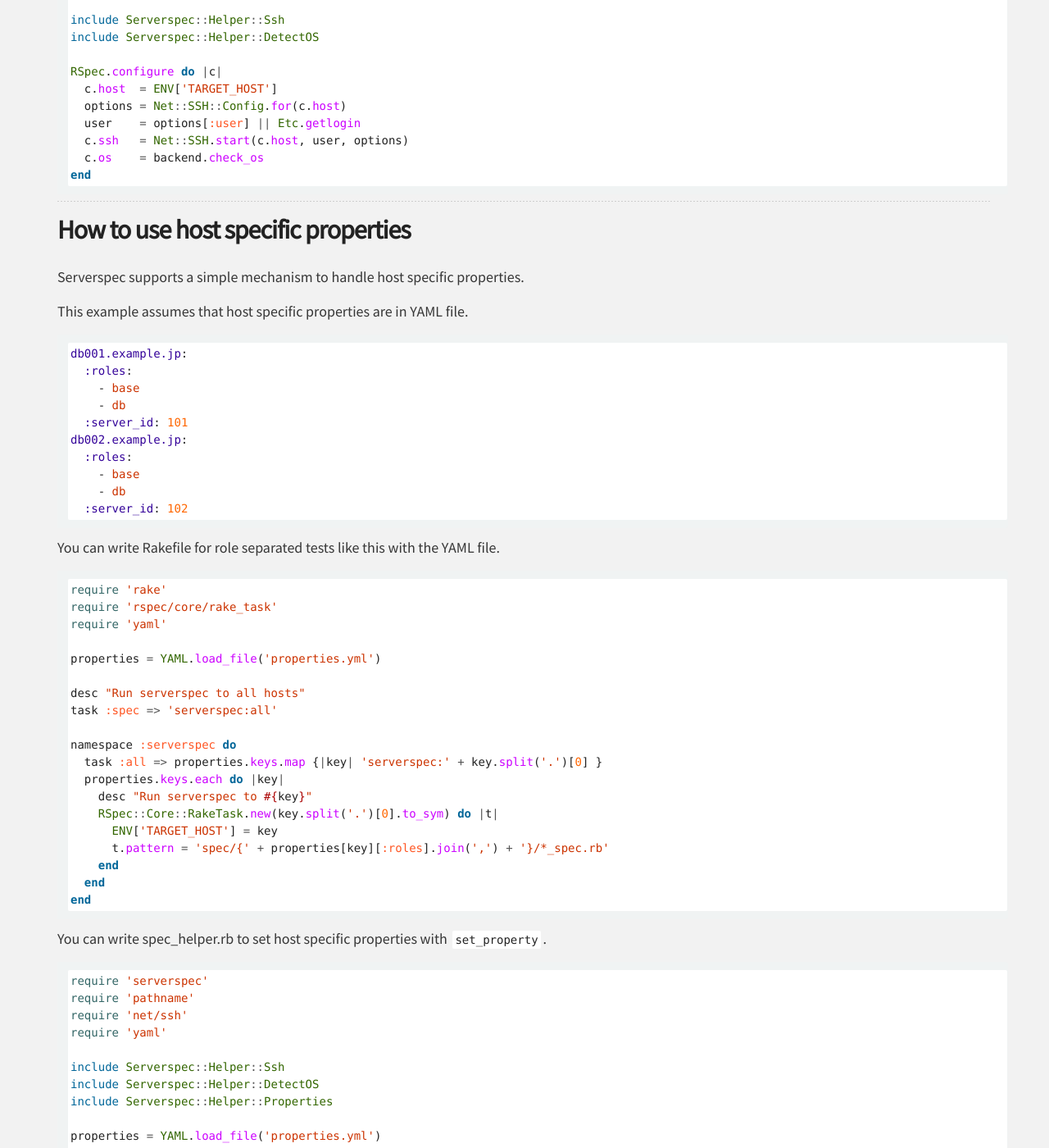
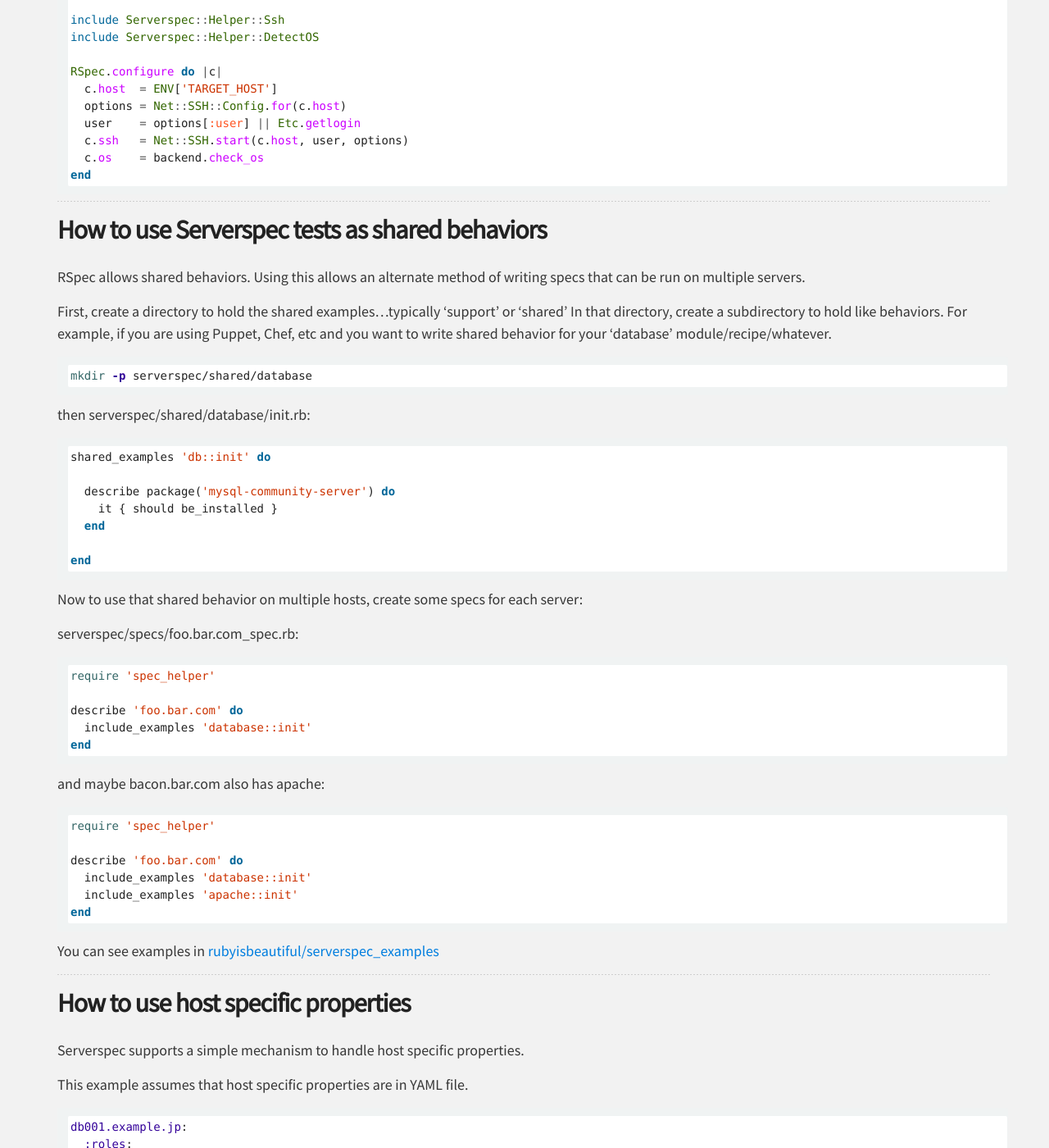
Before and after one commit to serverspec/serverspec.github.io, a Jekyll site: the page built from advanced_tips.md, in a window 1280 px wide and 1400 px high, scrolled down 3158 px. Shown: the whole window at 82% size. Built offline with Jekyll 4.4.1, drawn with Linux system fonts in a browser that asks for light colours; Markdown is read by kramdown in place of the engine named in the settings.

Commit message:
add section on using RSpec shared behavior

````diff
--- a/advanced_tips.md
+++ b/advanced_tips.md
@@ -151,6 +151,58 @@ RSpec.configure do |c|
   c.os    = backend.check_os
 end
 ```
+
+---
+
+## How to use Serverspec tests as shared behaviors
+
+RSpec allows shared behaviors.  Using this allows an alternate method of writing specs that can
+be run on multiple servers.
+
+First, create a directory to hold the shared examples...typically 'support' or 'shared'
+In that directory, create a subdirectory to hold like behaviors. For example, if you are using Puppet, Chef, etc
+and you want to write shared behavior for your 'database' module/recipe/whatever.
+
+```bash
+mkdir -p serverspec/shared/database
+```
+
+then serverspec/shared/database/init.rb:
+
+```ruby
+shared_examples 'db::init' do
+
+  describe package('mysql-community-server') do
+    it { should be_installed }
+  end
+
+end
+```
+
+Now to use that shared behavior on multiple hosts, create some specs for each server:
+
+serverspec/specs/foo.bar.com_spec.rb:
+
+```ruby
+require 'spec_helper'
+
+describe 'foo.bar.com' do
+  include_examples 'database::init'
+end
+```
+
+and maybe bacon.bar.com also has apache:
+
+```ruby
+require 'spec_helper'
+
+describe 'foo.bar.com' do
+  include_examples 'database::init'
+  include_examples 'apache::init'
+end
+```
+
+You can see examples in [rubyisbeautiful/serverspec_examples](https://github.com/rubyisbeautiful/serverspec_examples)
 
 ----
 
````
